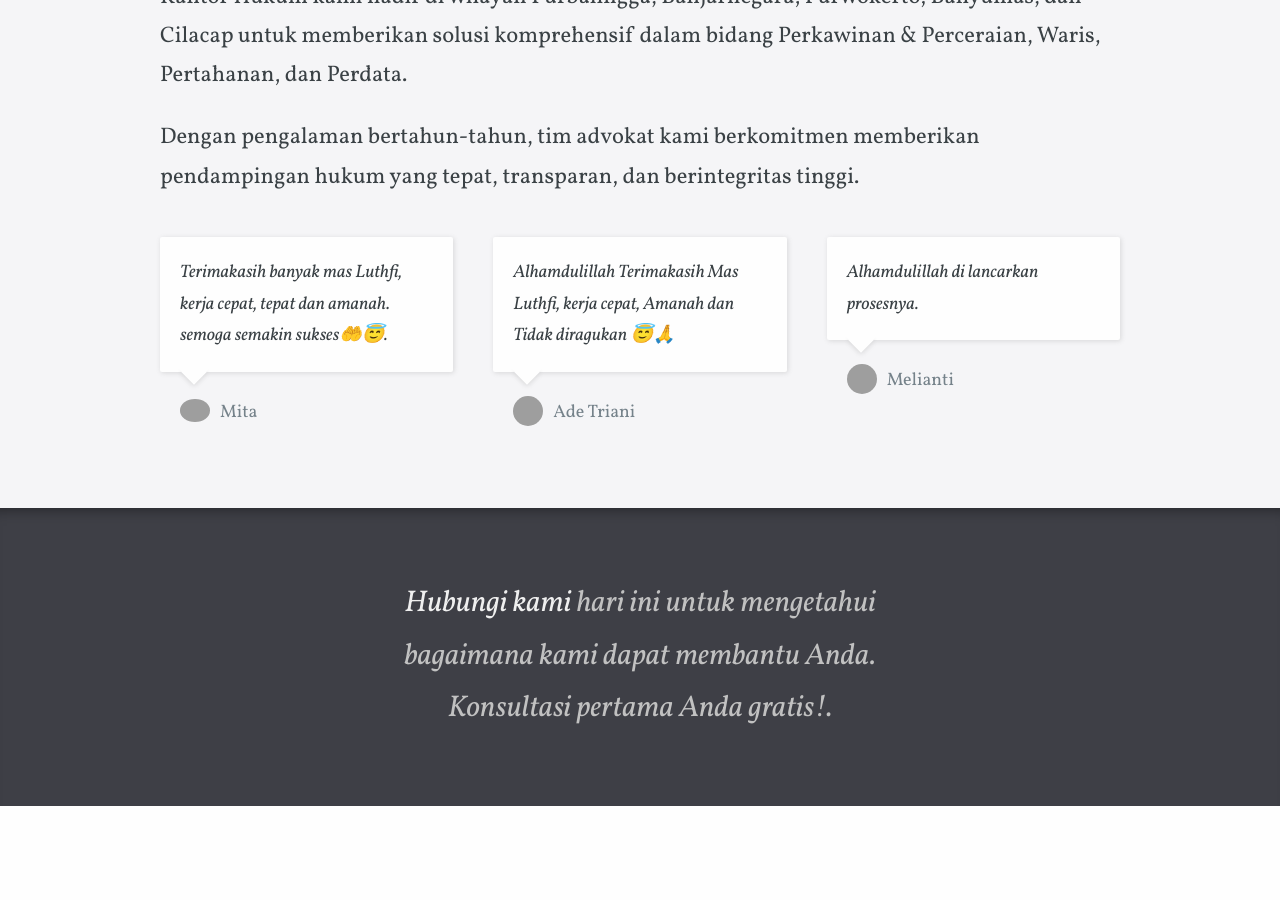
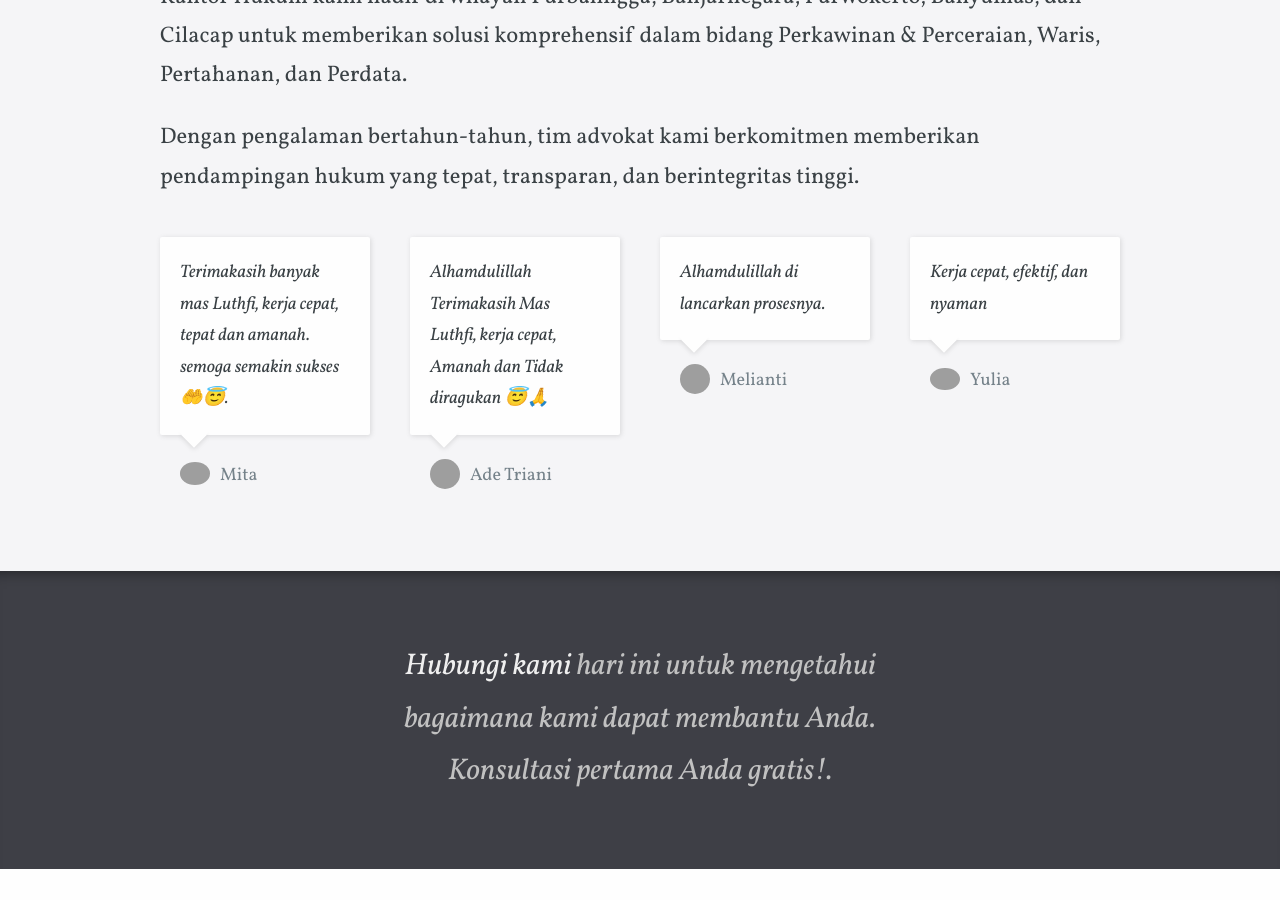
Before and after one commit to zufardhiyaulhaq/lawyerluthfi, a Jekyll site: the page built from index.html, in a window 1280 px wide and 900 px high, scrolled down 899 px. Built offline with Jekyll 4.4.1, drawn with Linux system fonts in a browser that asks for light colours; some web fonts are replaced; grey boxes are pictures that could not be loaded.

Commit message:
feat: fix

```diff
--- a/index.html
+++ b/index.html
@@ -13,6 +13,9 @@ testimonials:
   - message: Alhamdulillah di lancarkan prosesnya.
     image: "https://placebear.com/60/60?a=.png"
     name: Melianti
+  - message: Kerja cepat, efektif, dan nyaman
+    image: "https://placecats.com/60/60?a=.png"
+    name: Yulia
 _options:
   image:
     width: 60
```
